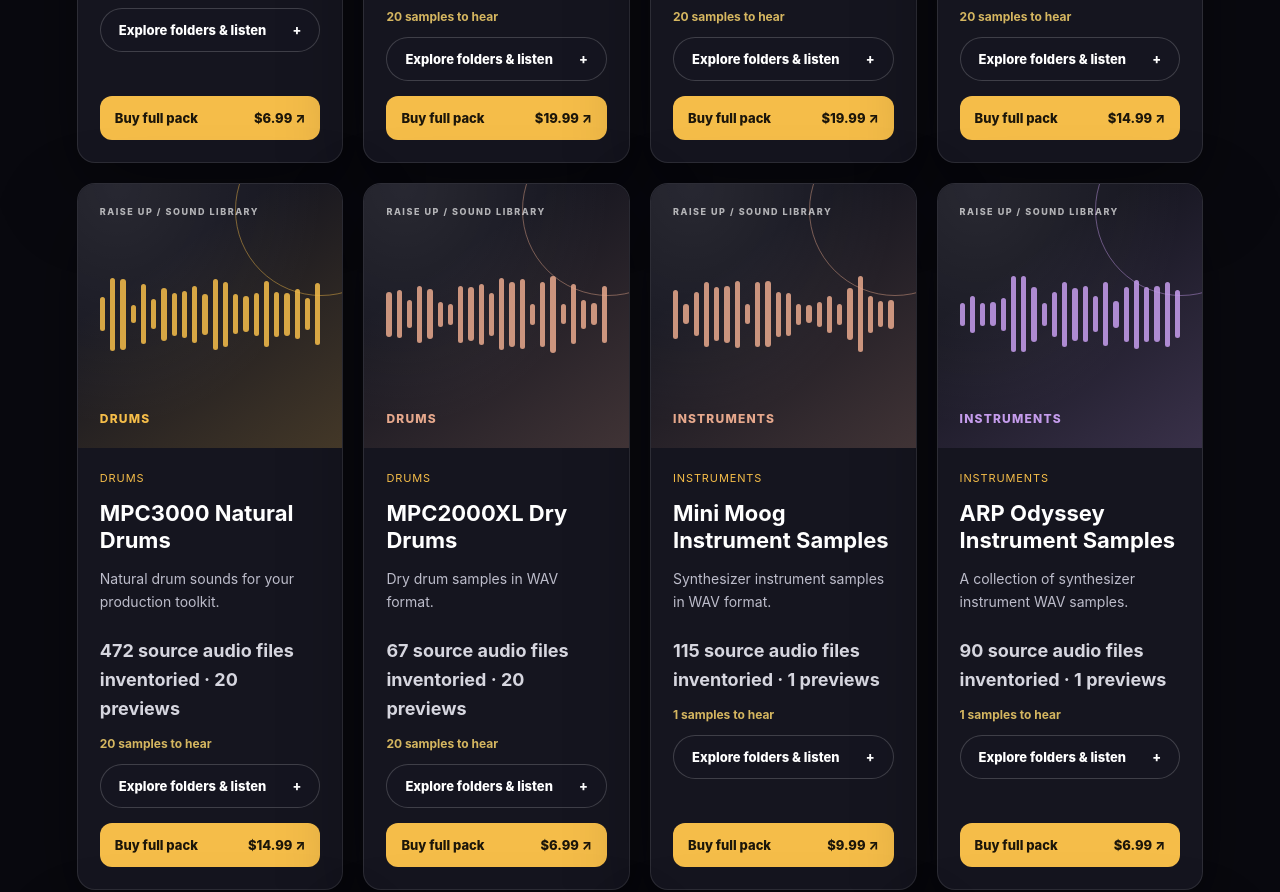
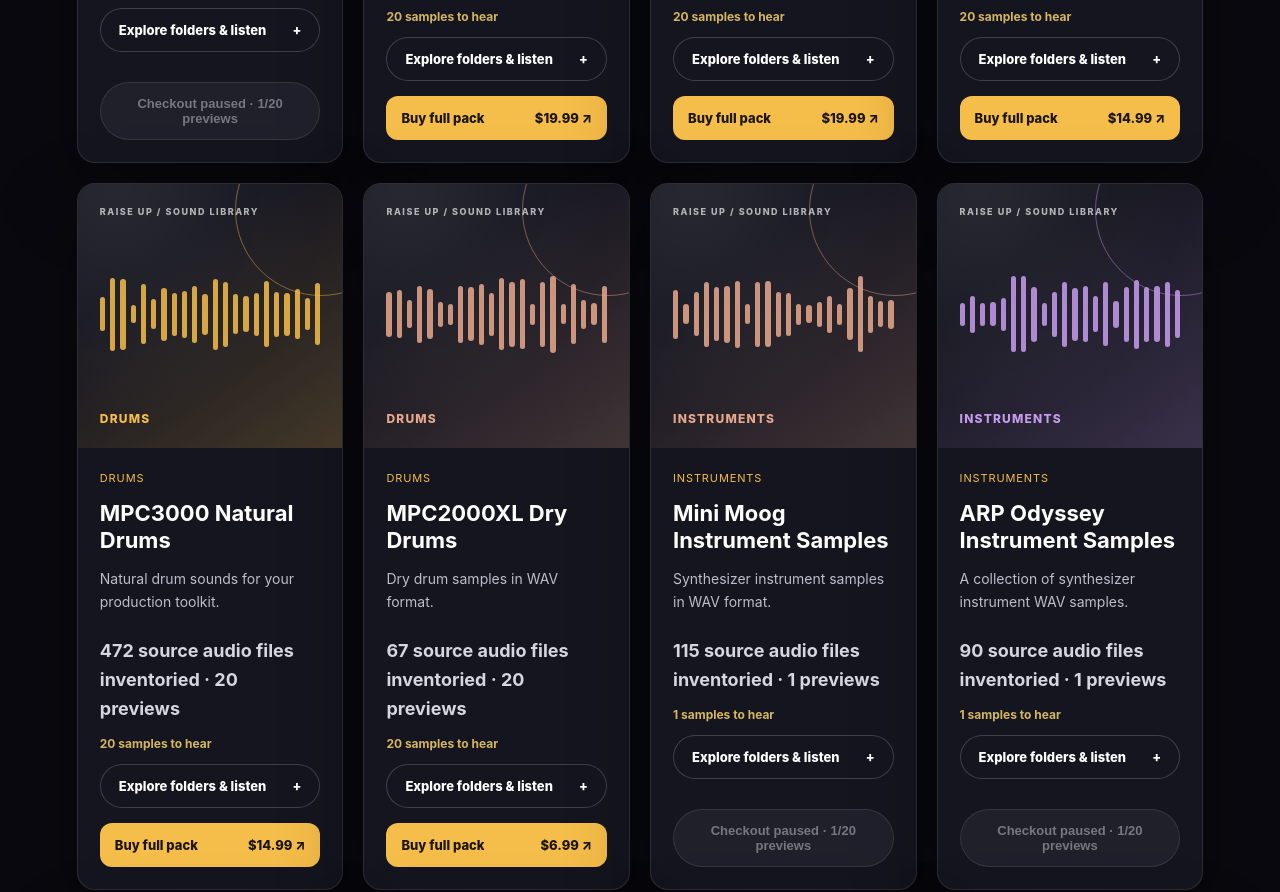
Before and after one commit to Psmoke187187/Rause-Up-Entertainment-LLC-Website, a plain HTML site: page packs.html in a window 1280 px wide. Shown: the part 4044-4936 px from the top of the page. Drawn offline with Linux system fonts and the light colour scheme.

Commit message:
Pause checkout for packs with fewer than 20 previews

```diff
--- a/packs.html
+++ b/packs.html
@@ -71,7 +71,7 @@
 <script defer src="scripts/packs-catalog.js?v=20261113-size-price-live"></script>
 <script defer src="scripts/pack-previews.js?v=20261117-completion-1"></script>
 <script defer src="scripts/pack-inventory.js?v=20261113-trap60-live"></script>
-<script defer src="scripts/packs.js?v=20261113-dynamic-prices"></script>
+<script defer src="scripts/packs.js?v=20261123-preview-checkout-gate"></script>
 <script defer src="scripts/pack-bundles.js?v=20261113-curated60"></script>
 </head><body>
 <nav class="nav" aria-label="Main navigation"><a class="brand" href="index.html"><span>Raise Up</span> Entertainment</a><div><a href="beats.html">Beats</a><a href="apparel.html">Apparel</a><a href="packs.html" aria-current="page">Sound Packs</a><a href="licensing.html">Licensing</a><a href="mailto:raiseupentllc@gmail.com">Contact</a></div></nav>
--- a/scripts/packs.js
+++ b/scripts/packs.js
@@ -57,7 +57,7 @@ function card(p,term){
       (sampleGroups(p,term,matchedPack)||'<p>No sound previews match this filter.</p>')+
     '</div>':'';
   const detail=p.soundCount?'<p class="pack-confirmed-count">'+p.soundCount+' WAV files curated · '+p.samples.length+' previews</p>' :p.sourceCount?'<p class="pack-confirmed-count">'+p.sourceCount+' source audio files inventoried · '+p.samples.length+' previews</p>':'';
-  const buy=p.paymentUrl?'<a class="btn primary pack-buy" href="'+esc(p.paymentUrl)+'" target="_blank" rel="noopener" data-product-id="'+esc(p.id)+'" aria-label="Buy '+esc(p.title)+' for '+price+'">Buy full pack <span>'+price+' <span aria-hidden="true">↗</span></span></a>' :p.releaseStatus==='preview'?'<a class="btn pack-buy pack-soon-buy" href="mailto:raiseupentllc@gmail.com?subject='+encodeURIComponent('Sound pack launch: '+p.title)+'" aria-label="Ask when '+esc(p.title)+' will be available">Ask about launch <span>Coming soon</span></a>':'<button class="btn pack-buy" type="button" disabled>Checkout unavailable</button>';
+  const buy=p.samples.length<20?'<button class="btn pack-buy" type="button" disabled title="This pack needs 20 playable previews before checkout is enabled">Checkout paused · '+p.samples.length+'/20 previews</button>':p.paymentUrl?'<a class="btn primary pack-buy" href="'+esc(p.paymentUrl)+'" target="_blank" rel="noopener" data-product-id="'+esc(p.id)+'" aria-label="Buy '+esc(p.title)+' for '+price+'">Buy full pack <span>'+price+' <span aria-hidden="true">↗</span></span></a>' :p.releaseStatus==='preview'?'<a class="btn pack-buy pack-soon-buy" href="mailto:raiseupentllc@gmail.com?subject='+encodeURIComponent('Sound pack launch: '+p.title)+'" aria-label="Ask when '+esc(p.title)+' will be available">Ask about launch <span>Coming soon</span></a>':'<button class="btn pack-buy" type="button" disabled>Checkout unavailable</button>';
   return '<article class="product-card pack-card" id="'+esc(p.id)+'" data-product-id="'+esc(p.id)+'">'+artwork(p)+'<div class="pack-body"><p class="pack-category">'+esc(p.category)+'</p><h2><a href="#'+esc(p.id)+'">'+esc(p.title)+'</a></h2>'+(p.description?'<p class="pack-description">'+esc(p.description)+'</p>':'')+detail+'<div class="sample-status">'+availability+'</div>'+preview+buy+'</div></article>';
 }
 function render(){
```
